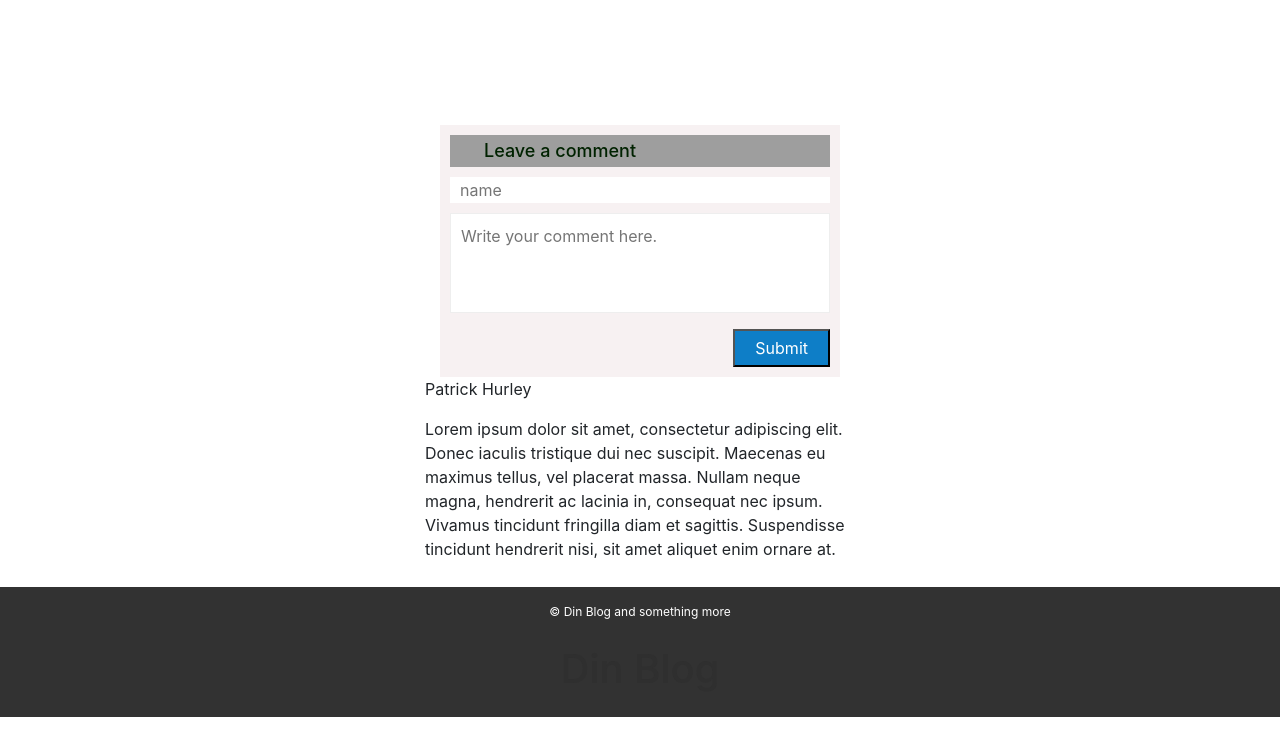
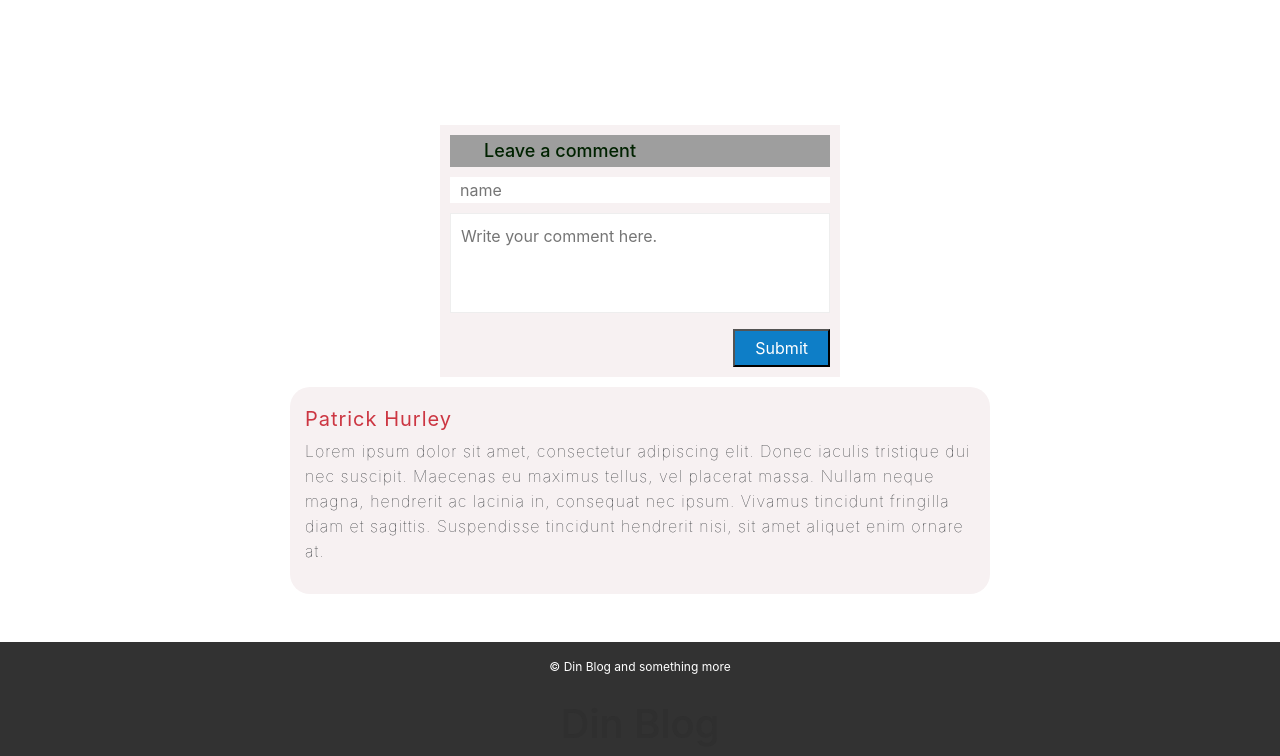
Before and after one commit to chidiogo-akunne/Din-s-blog, a website: page readmore.html in a window 1280 px wide. Shown: the part 858-1614 px from the top of the page. Before the commit the page ends 1575 px from the top, so only its background shows below. Drawn offline with Linux system fonts and the light colour scheme; no server answers; grey boxes are pictures that could not be loaded.

Commit message:
comment section styling

```diff
--- a/assets/css/style.css
+++ b/assets/css/style.css
@@ -365,3 +365,29 @@ background-color:#323232;
             color:#fff;
             float:right;
           }
+
+          .comm-container {
+            background: #f7f1f2;;
+            padding: 30px;
+            padding-bottom: 0;
+            width: 700px;
+            border-radius: 20px;
+          }
+
+          .comments-section p {
+            line-height: 5px; }
+
+          .comments-section .comment-author {
+            font-weight: 400;
+            font-size: 20px;
+            letter-spacing: 1px;
+            color: #cc3642; }
+
+          .comments-section .comment-content {
+            font-size: 16px;
+            font-weight: 100;
+            padding-bottom: 30px;
+            line-height: 25px;
+            letter-spacing: 1px;
+            margin-bottom: 0;
+          }
--- a/readmore.html
+++ b/readmore.html
@@ -57,12 +57,12 @@
                                 </div>
                               </fieldset>
                             </form>
+                        </div>
 
-                            <div class="comments-section">
+                            <div class="comments-section comm-container container mb-5">
 
                                     <div class="row">
 
-                                        <div class="comment-post">
 
                                             <div class="col-xs-9">
                                                 <p><span class="comment-author">Patrick Hurley</span></p>
@@ -70,7 +70,7 @@
                                             </div>
 
                                         </div>
-                          </div>
+
 
 
 
```
